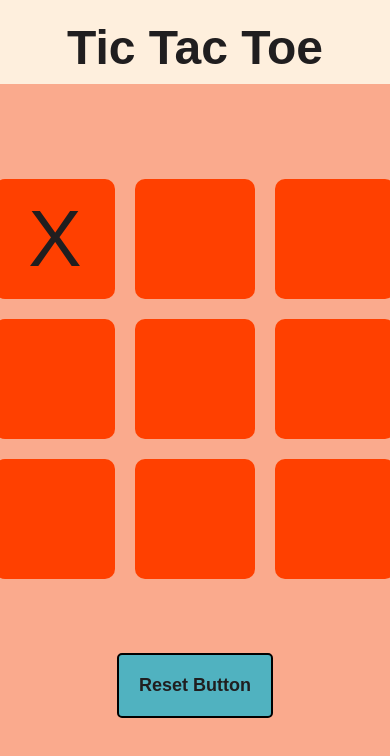
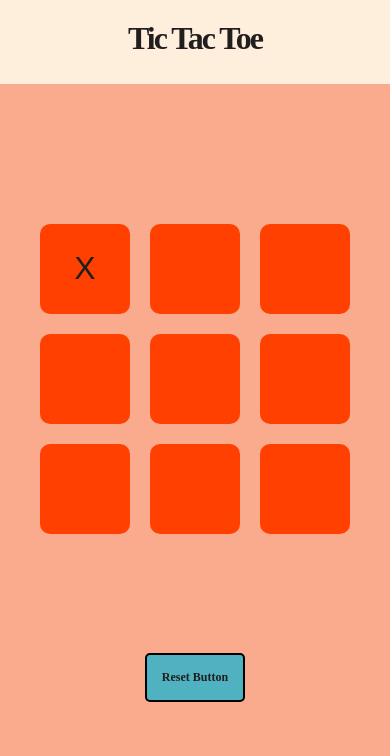
Before and after one commit to vinit395/TIC-TAC-TOE, a plain HTML site: page index.html in a window 390 px wide. Both pictures are taken after a click on the button 55 px from the left and 238 px from the top of the page. Drawn offline with Linux system fonts and the light colour scheme.

Commit message:
Made responsiveness mobile friendle

```diff
--- a/style.css
+++ b/style.css
@@ -2,7 +2,7 @@
   margin: 0;
   padding: 0;
   box-sizing: border-box;
-  font-family: Arial, Helvetica, sans-serif;
+  font-family:"Gilroy";
 }
 
 body {
@@ -17,12 +17,16 @@ h1 {
   padding-top: 20px;
   font-size: 3rem;
   margin-bottom: 20px;
+   letter-spacing: -4px;
+
 }
 #winner {
   font-size: 3rem;
   text-align: center;
   padding-top: 20px;
   color: #201e1f;
+  letter-spacing: -1px;
+
 }
 
 .Button-conatainer {
@@ -71,12 +75,43 @@ h1 {
   /* padding: 20px; */
   border: none;
   font-size: 5rem;
+  font-weight: lighter;
   color: white;
   cursor: pointer;
   border-radius: 10px;
   color: #201e1f;
+  font-family: Arial, Helvetica, sans-serif;
 }
 
 .hidden {
   display: none;
 }
+
+@media (max-width:600px){
+     h1{
+      font-size: 2rem;
+         letter-spacing: -2px;
+           font-weight: bold;
+
+
+    }
+    #winner{
+      font-size: 2rem;
+        font-weight: bold;
+
+    }
+    .Box {
+      height: 90px;
+      width:90px;
+        font-size: 2rem;
+  /* font-weight: bold; */
+
+    }
+    #newGame,
+#Reset{
+    padding: 15px;
+  font-size: 12px;
+  font-weight: bold;
+
+}
+}
```
